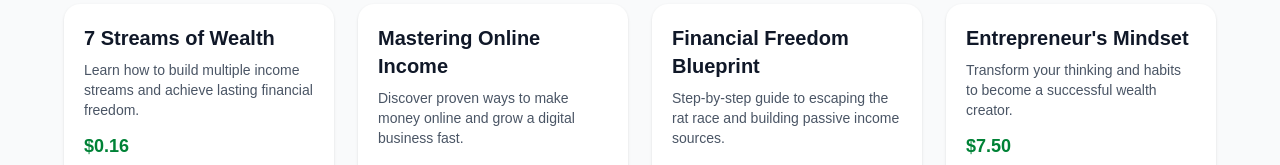
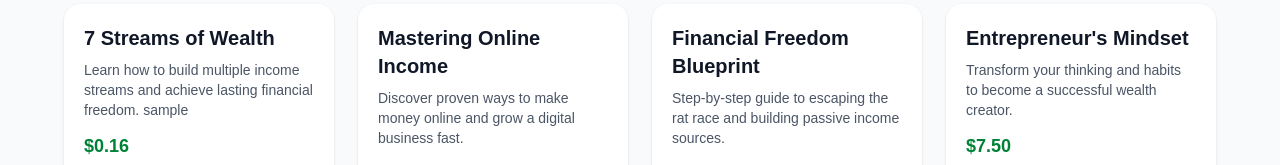
Before and after one commit to Lukwago-Joel-Jr/tce-digital-investments, a Next.js app: page /cart in a window 1280 px wide. Shown: the part 160-325 px from the top of the page. Built offline with nearby package versions, Linux system fonts and the light colour scheme; a web font is replaced by a local one.

Commit message:
Modify description for '7 Streams of Wealth'
Updated the description of the first item in the cart.

```diff
--- a/src/app/cart/page.js
+++ b/src/app/cart/page.js
@@ -9,7 +9,7 @@ export default function CartPage() {
       title: "7 Streams of Wealth",
       price: 0.16,
       description:
-        "Learn how to build multiple income streams and achieve lasting financial freedom.",
+        "Learn how to build multiple income streams and achieve lasting financial freedom. sample ",
     },
     {
       id: 2,
```
